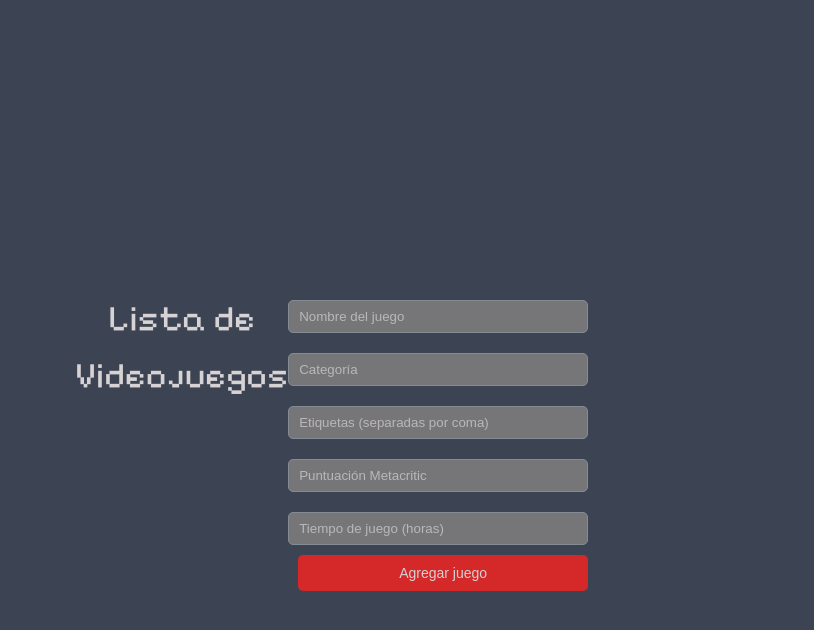
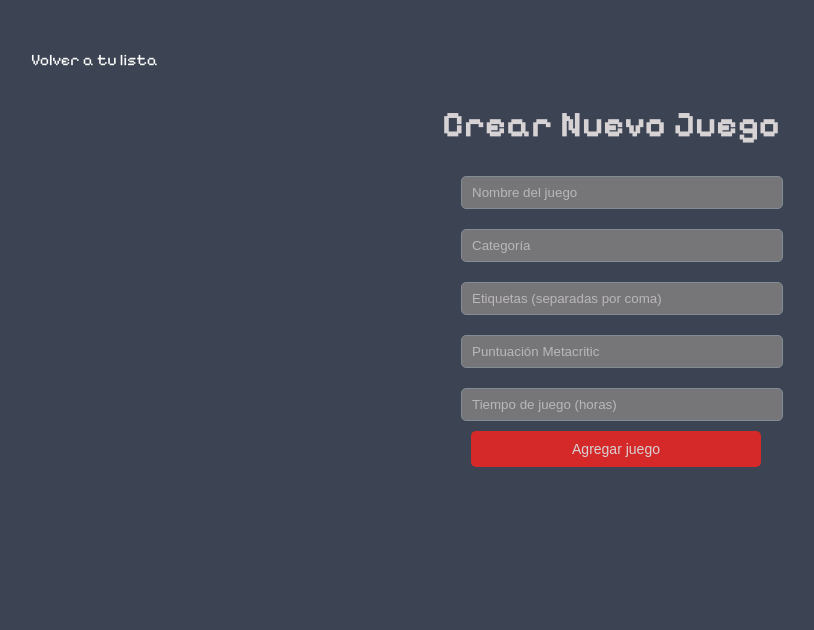
Before and after one commit to ManoLOL12/proyecto-final-manuel, a Vue app: page /create in a window 1280 px wide. Shown: the top 630 px of the page, without its empty margins (29-843 px from the left). Built offline with nearby package versions, Linux system fonts and the light colour scheme.

Commit message:
Botones para pasar entre paginas funcionales, falta hacer que la lista funcione

```diff
--- a/src/App.vue
+++ b/src/App.vue
@@ -1,52 +1,11 @@
 <template>
   <div id="app">
-    <h1>Lista de Videojuegos</h1>
-    <GameForm
-      @add-game="addGame"
-      :game-to-edit="gameToEdit"
-      @edit-game="editGame"
-    />
-    <GameList
-      :games="games"
-      @delete-game="deleteGame"
-      @edit-game="prepareEditGame"
-      @complete-game="completeGame"
-    />
+    <router-view />
   </div>
 </template>
 
 <script setup>
 import { ref } from 'vue'
-import GameForm from './components/GameForm.vue'
-import GameList from './components/GameList.vue'
-
-const games = ref([])
-const gameToEdit = ref(null)
-
-const addGame = (game) => {
-  games.value.push(game)
-}
-
-const deleteGame = (index) => {
-  games.value.splice(index, 1)
-}
-
-const prepareEditGame = ({ index, game }) => {
-  gameToEdit.value = { ...game, index }
-}
-
-const editGame = (editedGame) => {
-  if (gameToEdit.value) {
-    games.value.splice(gameToEdit.value.index, 1, editedGame)
-    gameToEdit.value = null
-  }
-}
-
-const completeGame = (index) => {
-  const game = games.value[index]
-  game.completed = true
-  game.completionDate = new Date().toLocaleDateString()
-}
 </script>
 
 <style>
--- a/src/assets/base.css
+++ /dev/null
@@ -1,86 +0,0 @@
-/* color palette from <https://github.com/vuejs/theme> */
-:root {
-  --vt-c-white: #ffffff;
-  --vt-c-white-soft: #f8f8f8;
-  --vt-c-white-mute: #f2f2f2;
-
-  --vt-c-black: #181818;
-  --vt-c-black-soft: #222222;
-  --vt-c-black-mute: #282828;
-
-  --vt-c-indigo: #2c3e50;
-
-  --vt-c-divider-light-1: rgba(60, 60, 60, 0.29);
-  --vt-c-divider-light-2: rgba(60, 60, 60, 0.12);
-  --vt-c-divider-dark-1: rgba(84, 84, 84, 0.65);
-  --vt-c-divider-dark-2: rgba(84, 84, 84, 0.48);
-
-  --vt-c-text-light-1: var(--vt-c-indigo);
-  --vt-c-text-light-2: rgba(60, 60, 60, 0.66);
-  --vt-c-text-dark-1: var(--vt-c-white);
-  --vt-c-text-dark-2: rgba(235, 235, 235, 0.64);
-}
-
-/* semantic color variables for this project */
-:root {
-  --color-background: var(--vt-c-white);
-  --color-background-soft: var(--vt-c-white-soft);
-  --color-background-mute: var(--vt-c-white-mute);
-
-  --color-border: var(--vt-c-divider-light-2);
-  --color-border-hover: var(--vt-c-divider-light-1);
-
-  --color-heading: var(--vt-c-text-light-1);
-  --color-text: var(--vt-c-text-light-1);
-
-  --section-gap: 160px;
-}
-
-@media (prefers-color-scheme: dark) {
-  :root {
-    --color-background: var(--vt-c-black);
-    --color-background-soft: var(--vt-c-black-soft);
-    --color-background-mute: var(--vt-c-black-mute);
-
-    --color-border: var(--vt-c-divider-dark-2);
-    --color-border-hover: var(--vt-c-divider-dark-1);
-
-    --color-heading: var(--vt-c-text-dark-1);
-    --color-text: var(--vt-c-text-dark-2);
-  }
-}
-
-*,
-*::before,
-*::after {
-  box-sizing: border-box;
-  margin: 0;
-  font-weight: normal;
-}
-
-body {
-  min-height: 100vh;
-  color: var(--color-text);
-  background: var(--color-background);
-  transition:
-    color 0.5s,
-    background-color 0.5s;
-  line-height: 1.6;
-  font-family:
-    Inter,
-    -apple-system,
-    BlinkMacSystemFont,
-    'Segoe UI',
-    Roboto,
-    Oxygen,
-    Ubuntu,
-    Cantarell,
-    'Fira Sans',
-    'Droid Sans',
-    'Helvetica Neue',
-    sans-serif;
-  font-size: 15px;
-  text-rendering: optimizeLegibility;
-  -webkit-font-smoothing: antialiased;
-  -moz-osx-font-smoothing: grayscale;
-}
--- a/src/assets/main.css
+++ /dev/null
@@ -1,35 +0,0 @@
-@import './base.css';
-
-#app {
-  max-width: 1280px;
-  margin: 0 auto;
-  padding: 2rem;
-  font-weight: normal;
-}
-
-a,
-.green {
-  text-decoration: none;
-  color: hsla(160, 100%, 37%, 1);
-  transition: 0.4s;
-  padding: 3px;
-}
-
-@media (hover: hover) {
-  a:hover {
-    background-color: hsla(160, 100%, 37%, 0.2);
-  }
-}
-
-@media (min-width: 1024px) {
-  body {
-    display: flex;
-    place-items: center;
-  }
-
-  #app {
-    display: grid;
-    grid-template-columns: 1fr 1fr;
-    padding: 0 2rem;
-  }
-}
--- a/src/components/GameForm.vue
+++ b/src/components/GameForm.vue
@@ -63,7 +63,7 @@ const resetForm = () => {
 const emit = defineEmits(['add-game', 'edit-game'])
 </script>
 
-<style scoped>
+<style>
 form {
   display: flex;
   flex-direction: column;
--- a/src/components/GameList.vue
+++ b/src/components/GameList.vue
@@ -40,7 +40,7 @@ const completeGame = (index) => {
 }
 </script>
 
-<style scoped>
+<style>
 ul {
   list-style-type: none;
   padding: 0;
@@ -76,7 +76,7 @@ li button:hover {
 }
 
 li span {
-  color: #838B93;
+  color: #D7D2D4;
   font-style: italic;
   margin-left: 10px;
 }
--- /dev/null
+++ b/src/pages/CreateGamePage.vue
@@ -0,0 +1,39 @@
+<template>
+  <div>
+    <router-link to="/games" class="btn-back-home">Volver a tu lista</router-link>
+
+    <h1>Crear Nuevo Juego</h1>
+    <GameForm @add-game="addGame" />
+  </div>
+</template>
+
+<script setup>
+import { ref } from 'vue'
+import GameForm from '../components/GameForm.vue'
+
+const addGame = (game) => {
+  // Aquí puedes agregar la lógica para agregar el juego a la lista, por ejemplo, en un array o base de datos
+  console.log('Juego agregado:', game)
+}
+</script>
+
+<style>
+h1 {
+  color: #D7D2D4;
+  text-align: center;
+}
+
+.btn-back-home {
+  display: inline-block;
+  background-color: #3C4453;
+  color: white;
+  padding: 10px 20px;
+  text-decoration: none;
+  border-radius: 5px;
+  font-size: 16px;
+}
+
+.btn-back-home:hover {
+  background-color: #D42829;
+}
+</style>
--- /dev/null
+++ b/src/pages/EditGamePage.vue
@@ -0,0 +1,41 @@
+<template>
+  <div>
+    <h1>Editar Juego</h1>
+    <GameForm :game-to-edit="gameToEdit" @edit-game="editGame" />
+  </div>
+</template>
+
+<script setup>
+import { ref, onMounted } from 'vue'
+import { useRoute, useRouter } from 'vue-router'
+import GameForm from '../components/GameForm.vue'
+
+const route = useRoute()
+const router = useRouter()
+
+const gameToEdit = ref(null)
+
+onMounted(() => {
+  const gameId = route.params.id
+  // Aquí debes cargar el juego a editar (por ejemplo, de una lista o base de datos)
+  // Usamos un array de ejemplo:
+  const games = [
+    { name: 'Juego 1', category: 'Acción', tags: ['Aventura'], metacritic: 85, playtime: 20, completed: false },
+    { name: 'Juego 2', category: 'RPG', tags: ['Rol'], metacritic: 90, playtime: 50, completed: false }
+  ]
+  gameToEdit.value = games[gameId]
+})
+
+const editGame = (editedGame) => {
+  // Aquí deberías actualizar el juego en la lista
+  console.log('Juego editado:', editedGame)
+  router.push('/games')
+}
+</script>
+
+<style scoped>
+h1 {
+  color: #D7D2D4;
+  text-align: center;
+}
+</style>
--- /dev/null
+++ b/src/pages/GameListPage.vue
@@ -0,0 +1,57 @@
+<template>
+  <div>
+    <h1>Lista de Videojuegos</h1>
+    <GameList :games="games" @delete-game="deleteGame" @edit-game="goToEditPage" @complete-game="completeGame" />
+    <router-link to="/create">
+      <button>Agregar nuevo juego</button>
+    </router-link>
+  </div>
+
+  <div>
+    <router-link to="/" class="btn-back-home">Volver al Home</router-link>
+  </div>
+
+</template>
+
+<script setup>
+import { ref } from 'vue'
+import GameList from '../components/GameList.vue'
+
+const games = ref([])
+
+const deleteGame = (index) => {
+  games.value.splice(index, 1)
+}
+
+const goToEditPage = (index, game) => {
+  // redirigir a la página de editar pasando el id o el objeto completo
+  router.push({ name: 'EditGame', params: { id: index } })
+}
+
+const completeGame = (index) => {
+  const game = games.value[index]
+  game.completed = true
+  game.completionDate = new Date().toLocaleDateString()
+}
+</script>
+
+<style scoped>
+h1 {
+  color: #D7D2D4;
+  text-align: center;
+}
+
+button {
+  background-color: #D42829;
+  color: #D7D2D4;
+  padding: 10px;
+  font-size: 14px;
+  border-radius: 5px;
+  margin-top: 20px;
+  cursor: pointer;
+}
+
+button:hover {
+  background-color: #838B93;
+}
+</style>
--- /dev/null
+++ b/src/pages/HomePage.vue
@@ -0,0 +1,21 @@
+<template>
+  <div class="home">
+    <h1>Bienvenido a la Todo List de Videojuegos</h1>
+    <p>Esta aplicación te permite gestionar y llevar un seguimiento de los videojuegos que has jugado, agregar nuevos juegos, editarlos y marcarlos como completados.</p>
+    <p><router-link to="/games">Ver la lista de juegos</router-link></p>
+  </div>
+</template>
+
+<script setup>
+</script>
+
+<style>
+.home {
+  text-align: center;
+  margin-top: 50px;
+}
+
+h1 {
+  color: #D7D2D4;
+}
+</style>
--- /dev/null
+++ b/src/router/index.js
@@ -0,0 +1,40 @@
+import { createRouter, createWebHistory } from 'vue-router'
+
+// Cargar componentes con lazy loading
+const HomePage = () => import('../pages/HomePage.vue')
+const GameListPage = () => import('../pages/GameListPage.vue')
+const CreateGamePage = () => import('../pages/CreateGamePage.vue')
+const EditGamePage = () => import('../pages/EditGamePage.vue')
+
+const router = createRouter({
+  history: createWebHistory(),
+  routes: [
+    {
+      path: '/',
+      name: 'home',
+      component: HomePage,
+      meta: { isPublic: true }  // Puedes añadir meta para gestionar rutas públicas
+    },
+    {
+      path: '/games',
+      name: 'game-list',
+      component: GameListPage,
+      meta: { isPublic: false }
+    },
+    {
+      path: '/create',
+      name: 'create-game',
+      component: CreateGamePage,
+      meta: { isPublic: false }
+    },
+    {
+      path: '/edit/:id',
+      name: 'edit-game',
+      component: EditGamePage,
+      meta: { isPublic: false },
+      props: true // Permite pasar los params como props
+    }
+  ]
+})
+
+export default router
```
Also changed, not shown: src/main.js (+5 -3 lines).
